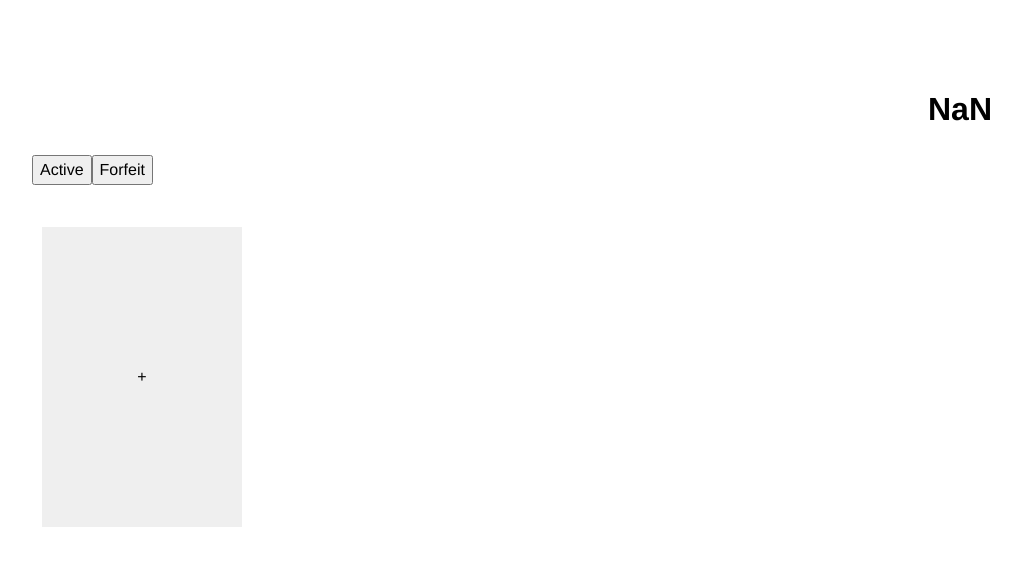
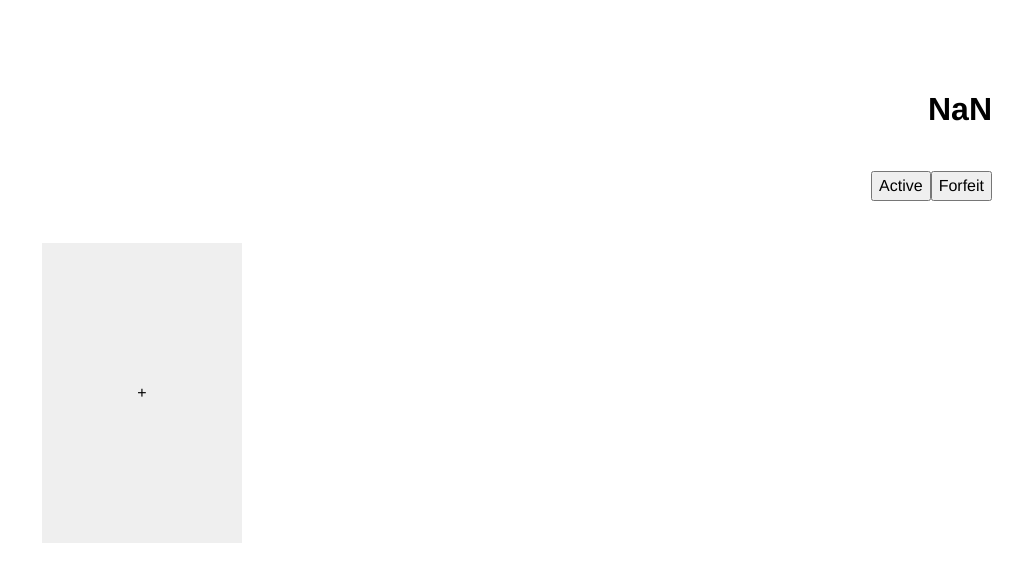
Before and after one commit to dhkaneda/mori.io, a React app: page / in a window 1280 px wide. Shown: the top 582 px of the page, without its empty margins (128-1151 px from the left). Built offline with nearby package versions, Linux system fonts and the light colour scheme; the HTML template or start-up script is replaced by a standard one.

Commit message:
Styles countdown and header elements

```diff
--- a/client/src/components/contracts/contractAdd.jsx
+++ b/client/src/components/contracts/contractAdd.jsx
@@ -61,6 +61,7 @@ const ContractAdd = () => {
 
   return (
     <div>
+      <button type="button" onClick={() => setAddContractDisplay(false)}>x</button>
       <form onSubmit={handleSubmit}>
         <input
           type="text"
@@ -95,7 +96,6 @@ const ContractAdd = () => {
         <br />
         <input type="submit" value="Submit" />
         <br />
-        <button type="button" onClick={() => setAddContractDisplay(false)}>x</button>
       </form>
     </div>
   );
--- a/client/src/components/contracts/contractList.jsx
+++ b/client/src/components/contracts/contractList.jsx
@@ -47,8 +47,10 @@ const ContractList = () => {
 
   return (
     <div>
-      <button type="button" onClick={() => setListDisplay('Active')}>Active</button>
-      <button type="button" onClick={() => setListDisplay('Forfeit')}>Forfeit</button>
+      <div className="nav">
+        <button type="button" onClick={() => setListDisplay('Active')}>Active</button>
+        <button type="button" onClick={() => setListDisplay('Forfeit')}>Forfeit</button>
+      </div>
       <section className="flex-container">
         {contractList}
       </section>
--- a/client/src/components/countdown/deathdayCountdown.jsx
+++ b/client/src/components/countdown/deathdayCountdown.jsx
@@ -20,11 +20,12 @@ const DeathdayCountdown = () => {
   return (
     <div>
       <div onClick={() => setInputDisplay(!inputDisplay)}>
-        <h1>
-          <CountdownDigits targetDate={deathday} />
-        </h1>
+        {inputDisplay ? <DeathdayInput /> : (
+          <h1>
+            <CountdownDigits targetDate={deathday} />
+          </h1>
+        )}
       </div>
-      { inputDisplay && <DeathdayInput />}
     </div>
   );
 };
--- a/client/src/components/countdown/deathdayInput.jsx
+++ b/client/src/components/countdown/deathdayInput.jsx
@@ -43,7 +43,7 @@ const DeathdayInput = () => {
   }, []);
 
   return (
-    <div>
+    <div className="nav">
       <form onSubmit={handleDeathdayInputSubmit}>
         <select name="sex" id="sex" value={sex} onChange={handleInputChange}>
           <option value="male">Male</option>
--- a/client/src/styles/styles.css
+++ b/client/src/styles/styles.css
@@ -8,6 +8,12 @@ body {
 
 h1 {
   font-size: xx-large;
+  text-align: end;
+}
+
+.nav {
+  margin-top: 0.5em;
+  padding-top: 1em;
   text-align: end;
 }
 
```
